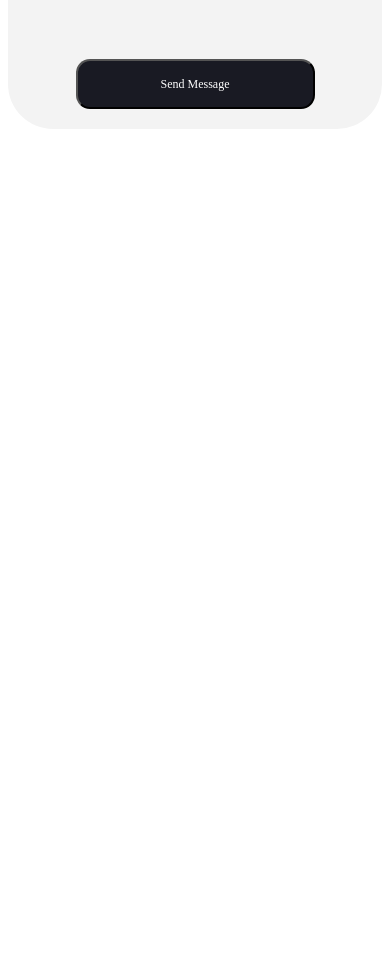
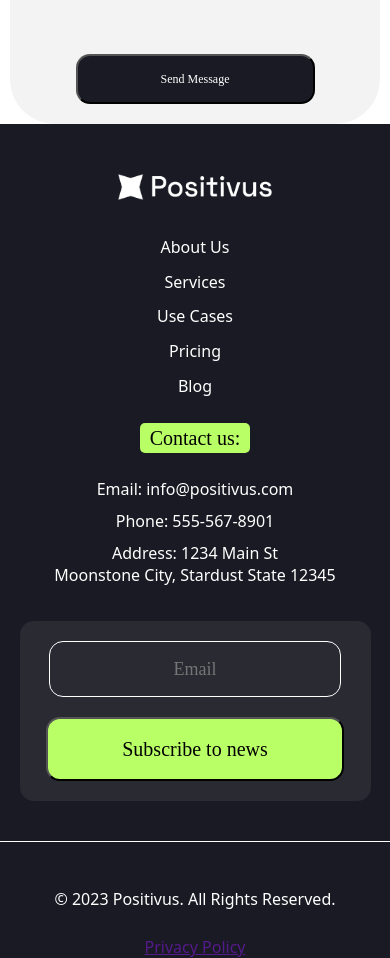
Before and after one commit to taphead/positivus-frontend, a React (Vite) app: page / in a window 390 px wide. Shown: the part 6300-7258 px from the top of the page. Before the commit the page ends 6437 px from the top, so only its background shows below. Built offline with nearby package versions, Linux system fonts and the light colour scheme.

Commit message:
added footer section

```diff
--- a/src/App.jsx
+++ b/src/App.jsx
@@ -27,7 +27,7 @@ function App() {
         <TestimonialSection />
         <ContactSection />
       </Container>
-      {/* <Footer /> */}
+      <Footer />
     </>
   );
 }
--- a/src/components/container/Container.css
+++ b/src/components/container/Container.css
@@ -3,8 +3,13 @@
 }
 
 @media (max-width: 768px) {
+  body,
+  html {
+    padding: 0;
+    margin: 0;
+  }
   .container {
-    margin: 0;
+    margin: 0 10px;
     padding: 0;
   }
 }
--- a/src/components/footer/Footer.css
+++ b/src/components/footer/Footer.css
@@ -50,6 +50,20 @@
   display: flex;
   justify-content: space-between;
   align-items: center;
+  padding-bottom: 30px;
+}
+
+.footer-main-left h4 {
+  font-family: Space Grotesk;
+  font-weight: 500;
+  font-size: 20px;
+  line-height: 100%;
+  letter-spacing: 0%;
+  background-color: #b9ff66;
+  color: black;
+  border-radius: 5px;
+  width: 100px;
+  padding: 5px;
 }
 
 .footer-main-right {
@@ -102,6 +116,16 @@
   color: black;
 }
 
+.footer-bottom {
+  border-top: 1px solid white;
+  display: flex;
+  justify-content: flex-start;
+  align-items: center;
+  gap: 50px;
+  padding-top: 30px;
+  padding-bottom: 0;
+}
+
 @media (max-width: 768px) {
   .footer,
   .footer nav,
@@ -131,14 +155,21 @@
   .footer-nav-container img {
     width: 70%;
     height: auto;
+    margin-top: 50px;
   }
 
   .footer-nav-middle ul {
     flex-direction: column;
     gap: 0;
     text-align: center;
+    padding: 0;
+    margin: 0;
+    margin-top: 30px;
   }
 
+  .footer-nav-middle a {
+    padding: 0.4rem;
+  }
   .footer-nav-middle li {
     text-decoration: none;
   }
@@ -147,7 +178,7 @@
     display: none;
   }
 
-  /* .footer-main,
+  .footer-main,
   .footer-main-left,
   .footer-main-right {
     padding: 0;
@@ -158,6 +189,7 @@
     flex-direction: column;
     justify-content: center;
     align-items: center;
+    padding-bottom: 40px;
   }
 
   .footer-main-left {
@@ -166,24 +198,52 @@
     justify-content: center;
     align-items: center;
     text-align: center;
+    gap: 0;
+    margin-bottom: 30px;
+  }
+
+  .footer-main-left h4,
+  .footer-main-left p {
+    padding: 0;
+    margin: 0;
+  }
+
+  .footer-main-left h4 {
+    padding: 5px;
+    margin: 20px 0;
+  }
+
+  .footer-main-left p {
+    padding: 5px;
   }
 
   .footer-main-right {
     flex-direction: column;
     align-items: center;
     justify-content: center;
+    width: 90%;
     max-width: 100%;
+    padding-bottom: 20px;
   }
 
   .footer-main-right input {
-    padding: 0;
     margin: 0;
-    width: 120px;
+    width: 80%;
+    height: 50px;
+    text-align: center;
+    padding: 5px;
+    margin-top: 20px;
   }
 
   .footer-main-right button {
-    padding: 0;
-    margin: 0;
-    width: 120px;
-  } */
+    padding: 5px;
+    width: 85%;
+  }
+
+  .footer-bottom {
+    flex-direction: column;
+    justify-content: center;
+    align-items: center;
+    gap: 10px;
+  }
 }
--- a/src/components/footer/Footer.jsx
+++ b/src/components/footer/Footer.jsx
@@ -39,7 +39,7 @@ export default function Footer() {
           </span>
         </div>
       </nav>
-      {/* <div className="footer-main">
+      <div className="footer-main">
         <div className="footer-main-left">
           <h4>Contact us:</h4>
           <p>Email: info@positivus.com</p>
@@ -53,7 +53,11 @@ export default function Footer() {
           <input type="email" placeholder="Email" />
           <button>Subscribe to news</button>
         </div>
-      </div> */}
+      </div>
+      <div className="footer-bottom">
+        <p>© 2023 Positivus. All Rights Reserved.</p>
+        <a href="">Privacy Policy</a>
+      </div>
     </section>
   );
 }
```
